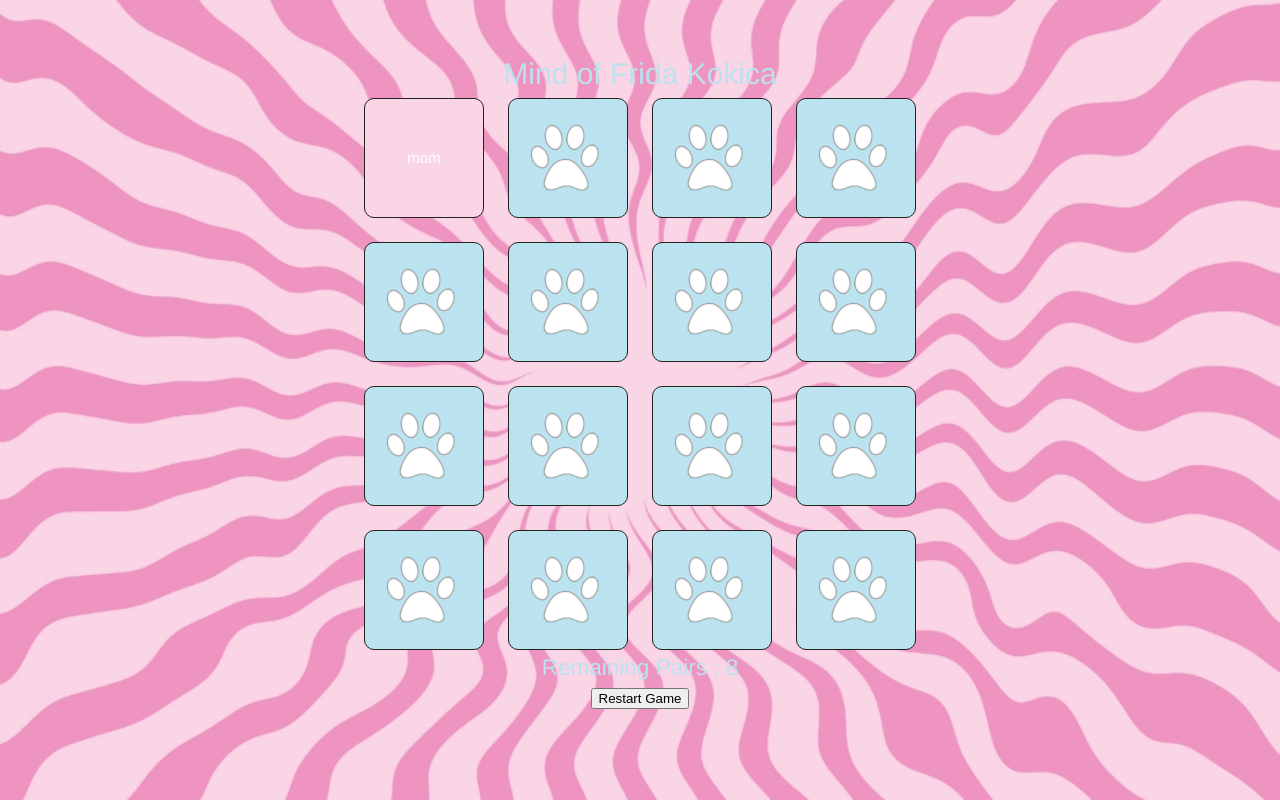
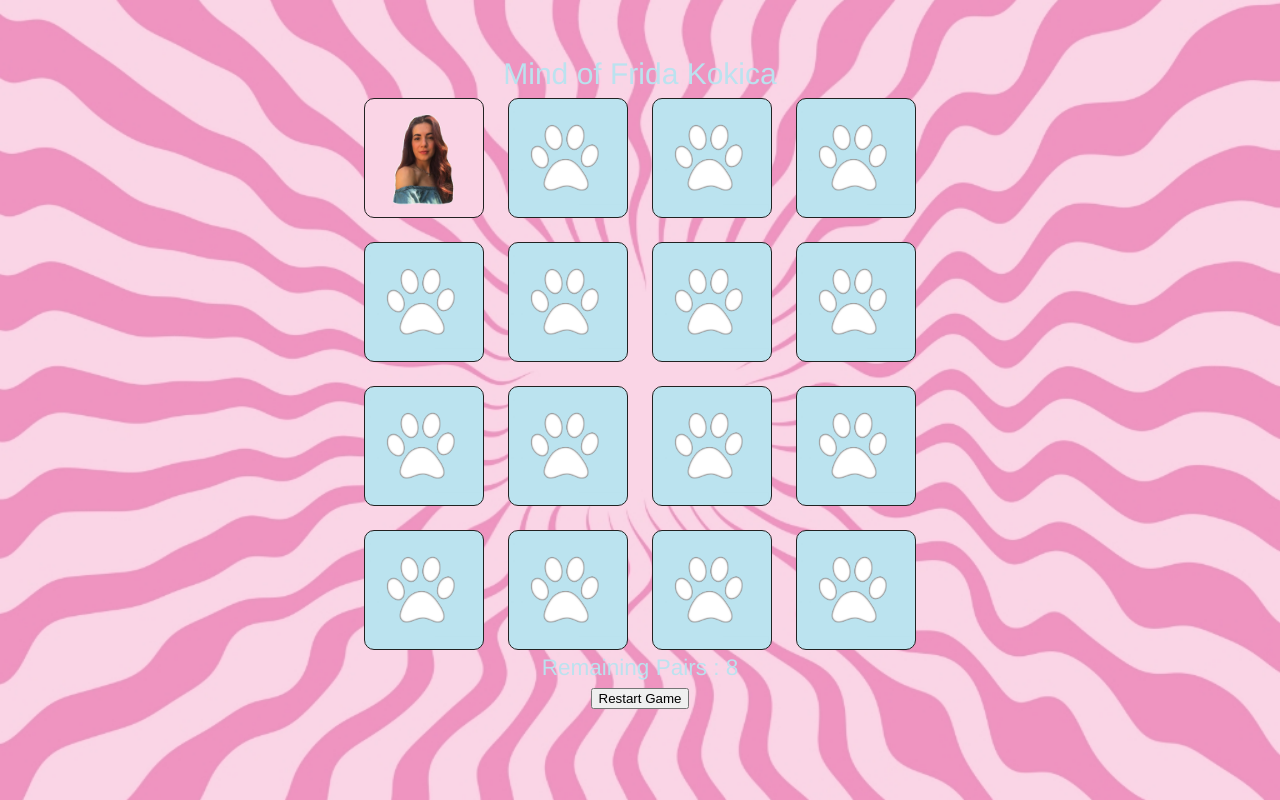
Before and after one commit to manjana61/mind-of-frida-kokica, a Vue app: page / in a window 1280 px wide. Both pictures are taken after a click on the element 424 px from the left and 158 px from the top of the page. Built offline with nearby package versions, Linux system fonts and the light colour scheme.

Commit message:
Styled card faces images. Put IMG inside div with class is-front.

```diff
--- a/src/assets/main.css
+++ b/src/assets/main.css
@@ -7,13 +7,13 @@
   font-weight: normal;
   font-family: 'Franklin Gothic Medium', 'Arial Narrow', Arial, sans-serif; /* Moram da odradim bolji font velicinu */
   color: rgb(187, 226, 239);
-  background-image: url('/images/background.jpg');
+  background-image: url('/images/background.png');
   background-color: antiquewhite;
   background-position: center;
   background-repeat: no-repeat;
   background-size: cover;
   text-align: center;
-  height: 100vh;
+  min-height: 100vh; /* za celu pozadinu bez belih linija (mozda height: 100%;) */
 }
 
 a,
--- a/src/components/Card-Component.vue
+++ b/src/components/Card-Component.vue
@@ -1,8 +1,8 @@
 <template>
   <div class="card" @click="selectCard">
     <div v-if="visible" class="card-side is-front">
-      {{ value }} <!-- I ovo comment kad nastavim -->
-      <!-- <img :src="`/images/${value}.png`" :alt="value"> --> <!-- OVDE NASTAVITI ! ! ! -->
+      <!-- {{ value }} -->
+      <img :src="`/images/${value}.png`" :alt="value" class="items" />
       <!-- Guglao, zabrljao sam se bio, dosta vremena mi je otislo ovde. Sve sto je trebalo da uradim je bio bind na src i alt. -->
       <img v-if="matched" src="/images/matching-checkmark.png" class="matching" />
     </div>
@@ -68,7 +68,7 @@ export default {
 }
 
 .card-side.is-front {
-  background-image: url('/images/front-face-bg.png'); /* Ovo treba da uradim, da ubacim pozadinu ili slike. */
+  background-image: url('/images/front-face-bg.png');
   color: white;
 }
 
@@ -87,4 +87,13 @@ export default {
   width: 30%;
   height: auto;
 }
+
+.items {
+  /* display: block;
+  min-height: 100%;
+  min-width: 100%; */
+  width: 95%;
+  height: 95%;
+  object-fit: contain;
+}
 </style>
```
Also changed, not shown: public/images/background.png (renamed from public/images/background.jpg).
